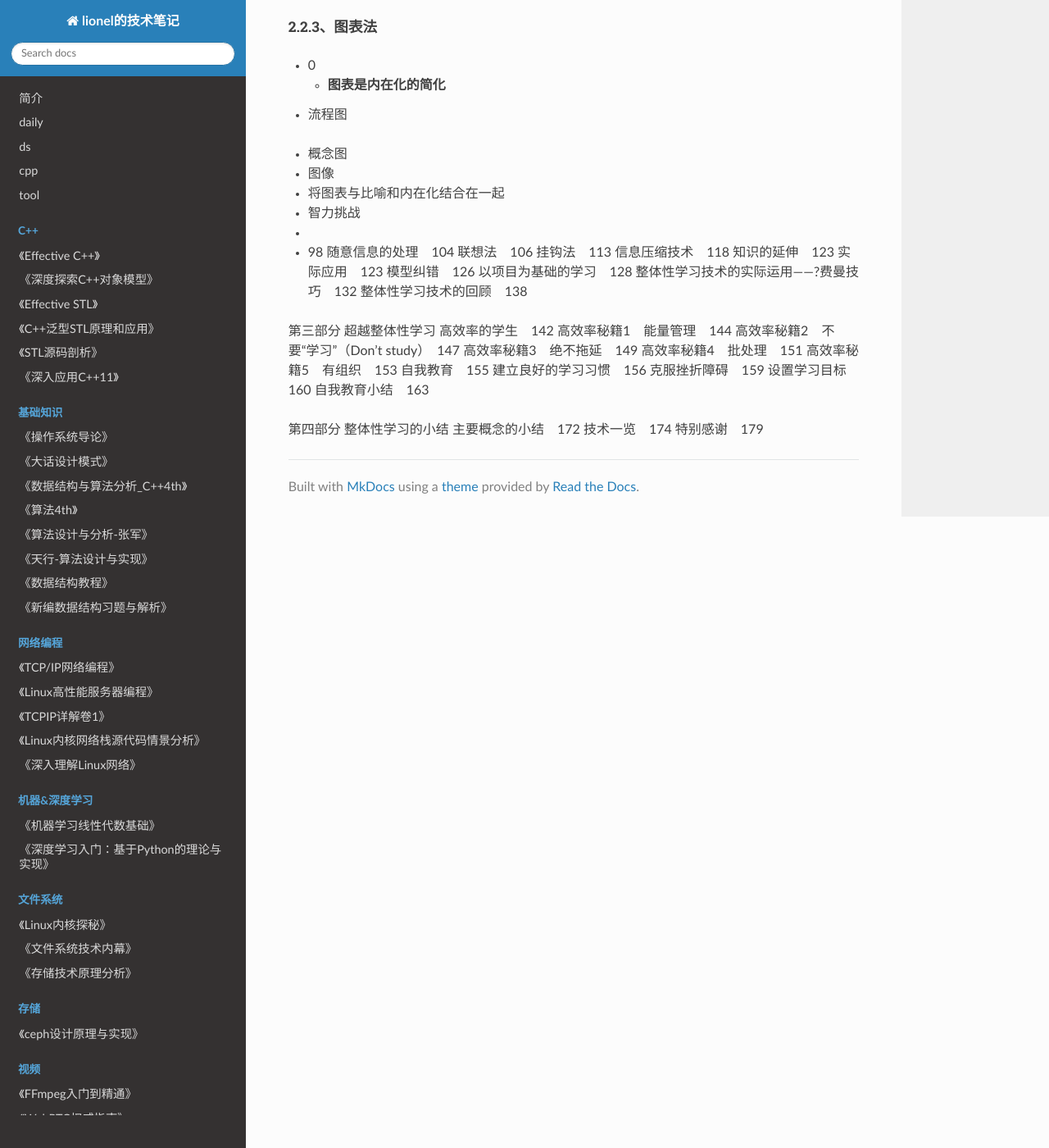
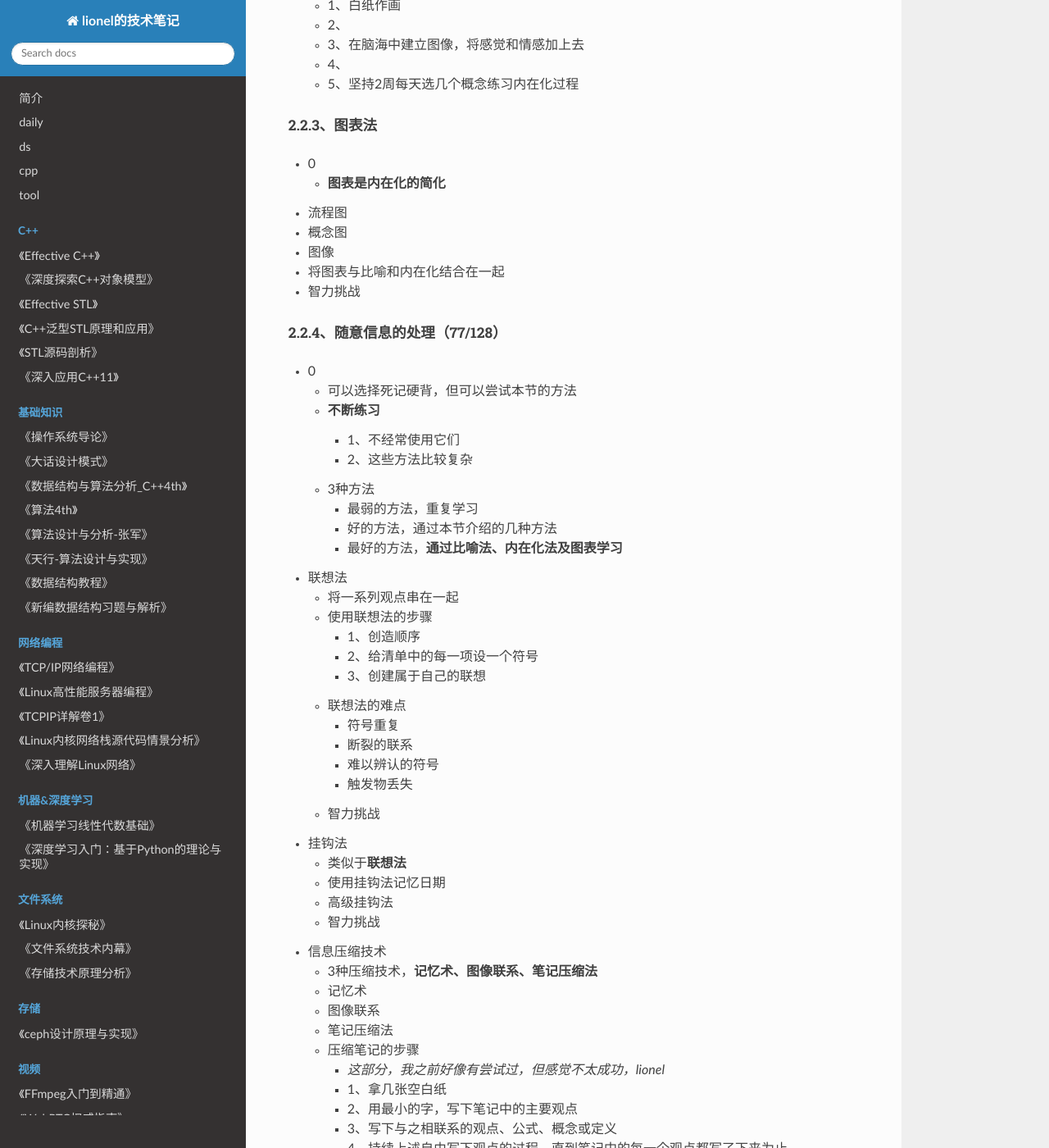
Before and after one commit to wolflion/booknotes, an MkDocs documentation site: the page built from docs/80method/如何高效学习.md, in a window 1280 px wide and 1400 px high, scrolled down 7142 px. Shown: the whole window at 82% size. Built offline with MkDocs 1.6.1, drawn with Linux system fonts in a browser that asks for light colours; nearby versions of some CDN libraries; some of the changed text lies outside the part shown.

Commit message:
Update 如何高效学习.md

```diff
--- a/docs/80method/如何高效学习.md
+++ b/docs/80method/如何高效学习.md
@@ -264,50 +264,150 @@
   + 6、不断重复和优化图像，直到你一想到它就能很快地回忆起知识
 + 比喻内在化
 + 智力挑战
+  + 1、白纸作画
+  + 2、
+  + 3、在脑海中建立图像，将感觉和情感加上去
+  + 4、
+  + 5、坚持2周每天选几个概念练习内在化过程
 
 ##### 2.2.3、图表法
 
 + 0
   + **图表是内在化的简化**
 + 流程图
-
 + 概念图
 + 图像
 + 将图表与比喻和内在化结合在一起
 + 智力挑战
-+
-+ 　98
-  随意信息的处理　104
-  联想法　106
-  挂钩法　113
-  信息压缩技术　118
-  知识的延伸　123
-  实际应用　123
-  模型纠错　126
-  以项目为基础的学习　128
-  整体性学习技术的实际运用——?费曼技巧　132
-  整体性学习技术的回顾　138
 
+##### 2.2.4、随意信息的处理（77/128）
 
++ 0
+  + 可以选择死记硬背，但可以尝试本节的方法
+  + **不断练习**
+    + 1、不经常使用它们
+    + 2、这些方法比较复杂
+  + 3种方法
+    + 最弱的方法，重复学习
+    + 好的方法，通过本节介绍的几种方法
+    + 最好的方法，**通过比喻法、内在化法及图表学习**
++ 联想法
+  + 将一系列观点串在一起
+  + 使用联想法的步骤
+    + 1、创造顺序
+    + 2、给清单中的每一项设一个符号
+    + 3、创建属于自己的联想
+  + 联想法的难点
+    + 符号重复
+    + 断裂的联系
+    + 难以辨认的符号
+    + 触发物丢失
+  + 智力挑战
++ 挂钩法
+  + 类似于**联想法**
+  + 使用挂钩法记忆日期
+  + 高级挂钩法
+  + 智力挑战
++ 信息压缩技术
+  + 3种压缩技术，**记忆术、图像联系、笔记压缩法**
+  + 记忆术
+  + 图像联系
+  + 笔记压缩法
+  + 压缩笔记的步骤
+    + *这部分，我之前好像有尝试过，但感觉不太成功，lionel*
+    + 1、拿几张空白纸
+    + 2、用最小的字，写下笔记中的主要观点
+    + 3、写下与之相联系的观点、公式、概念或定义
+    + 4、持续上述自由写下观点的过程，直到笔记中的每一个观点都写了下来为止
+    + 5、有时候需要更进一步压缩
+  + 智力挑战
++ 实际应用
+  + 智力挑战
++ 模型纠错
+  + 模型纠错的小建议
+    + 1、分清是拼写错误还是概念问题
+    + 2、散弹枪策略，**每一种类型的题问题都做一做，同一类的问题不要重复**
+    + 3、延伸练习时间，**把总的时间分配到每一天**
+  + 智力挑战
++ 以项目为基础的学习
+  + 智力挑战
 
-第三部分
-超越整体性学习
-高效率的学生　142
-高效率秘籍1　能量管理　144
-高效率秘籍2　不要“学习”（Don’t study）　147
-高效率秘籍3　绝不拖延　149
-高效率秘籍4　批处理　151
-高效率秘籍5　有组织　153
-自我教育　155
-建立良好的学习习惯　156
-克服挫折障碍　159
-设置学习目标　160
-自我教育小结　163
+##### 2.2.5、知识的延伸
 
+##### 2.2.6、整体性学习技术的实际运用——费曼技巧 （99/128）
 
++ 费曼技巧具体措施
+  + 1、理解那些你没有真正掌握的知识点
+  + 2、记住那些你能理解，却可能在考试中遗忘的知识点
+  + 3、考前学习的高效率方法。
++ 费曼技巧操作流程
+  + 1、
+  + 2、
+  + 3、
+  + 4、
 
-第四部分
-整体性学习的小结
-主要概念的小结　172
-技术一览　174
-特别感谢　179
+##### 2.2.7、整体性学习技术的回顾
+
+### Part3、超越整体性学习（103/128）
+
+#### 3.1、高效率的学生
+
+##### 3.1.1、高效率秘籍1　能量管理
+
+##### 3.1.2、高效率秘籍2　不要“学习”（Don’t study）
+
+##### 3.1.3、高效率秘籍3　绝不拖延
+
+##### 3.1.4、高效率秘籍4　批处理
+
+##### 3.1.5、高效率秘籍5 有组织
+
+#### 3.2、自我教育（112/128）
+
+##### 3.2.1、建立良好的学习习惯　156
+
+##### 3.2.2、克服挫折障碍　159
+
+##### 3.2.3、设置学习目标
+
++ 学习目标的例子
+  + 1、每年阅读一定量的书
+  + 2、为一个项目工作，工作的过程也就是学习的过程
+  + 3、在一定的限期之间，必须学会做某件事。**比如，学作作曲，完成你的财务报表**
++ 设定学习目标的一些技巧
+  + 1、所有的目标都要写下来
+  + 2、让目标客观化
+  + 3、设定有些困难，但是努把力也可以达到的截止期限
+  + 4、将目标的完成转化为每日和每周的具体行动，**每日和每周的具体小目标**
+  + 5、经常看看你的目标。**至少一周检查一次目标完成的情况**
++ 可以参考文章《设定目标的九个步骤》
+
+##### 3.2.4、自我教育小结
+
++ 网上教育资源
++ 现在就开始吧
++ 分析你的强项和弱点
++ 从智力挑战开始
+  + 重要的技巧：
+    + 1、至少坚持3周
+    + 2、一次只做一个。**不要试图一次完成几个智力挑战，一次只专注一个**。
+    + 3、比喻、内在化和图表法优先
+    + 4、使用奖励材料
+    + 5、记录下学习的过程
++ 建立良好的学习程序
+  + 高效率的建议
+    + 1、每天学一点
+    + 2、笔记和课本组织的好吗？
+    + 3、学习时注意力高度集中
+    + 4、怎样变得更有效率是一个专门的问题
++ 高效率网址
++ 高效率书籍
++ 了解你想要的生活
+
+### Part4、整体性学习的小结（120/128）
+
+#### 4.1、主要概念的小结　172
+
+##### 4.1.1、技术一览　174
+
+### 特别感谢（127/128）
```
